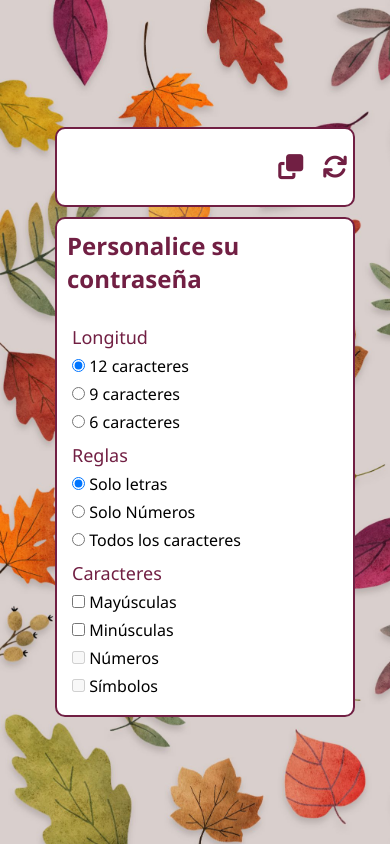
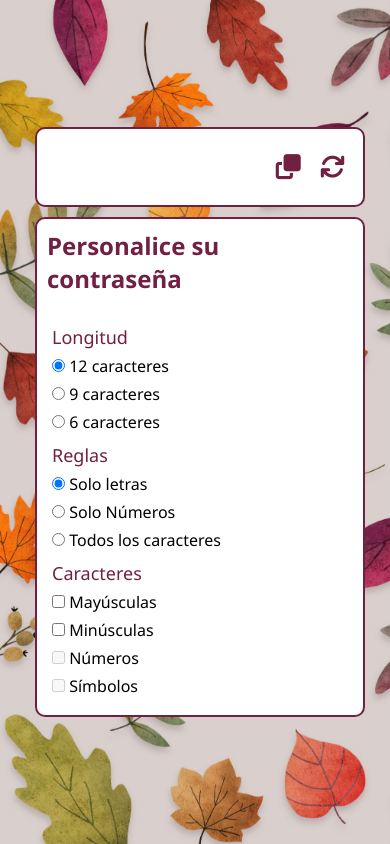
Before and after one commit to NataliaSaidman/generador-de-claves, a plain HTML site: page index.html in a window 390 px wide. Drawn offline with Linux system fonts and the light colour scheme.

Commit message:
arreglo responsive mobile

```diff
--- a/css/style.css
+++ b/css/style.css
@@ -146,19 +146,19 @@ input[type=radio],
 
     .generated-password {
         height: 80px;
-        width: 300px;
+        width: 330px;
+        margin-left: 10px;
     }
 
     #password {
         width: 200px;
-        margin-left: 20px;
     }
 
 
     .customize-password {
-        width: 300px;
+        width: 330px;
         height: 500px;
-        margin-left: 20px;
+        margin-left: 10px;
     }
 
 
@@ -178,7 +178,7 @@ input[type=radio],
 }
 
 
-@media (max-width: 380px) {
+@media (max-width: 300px) {
 
     body {
         height: 120vh;
```
